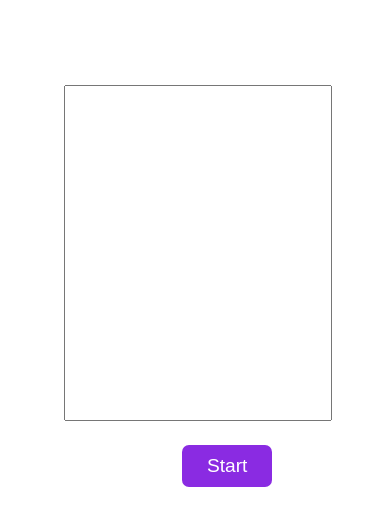
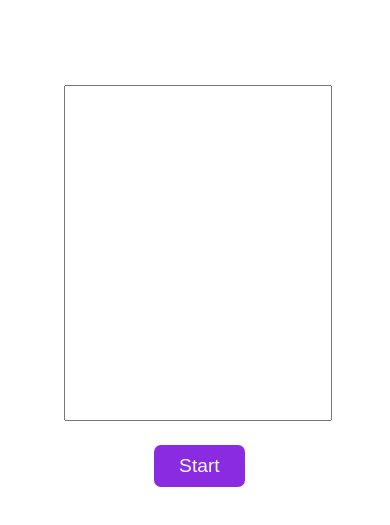
Before and after one commit to murugan-dev/text-game, a plain HTML site: page index.htm in a window 390 px wide. Shown: the part 185-710 px from the top of the page. Drawn offline with Linux system fonts and the light colour scheme.

Commit message:
button has aligned

```diff
--- a/style.css
+++ b/style.css
@@ -40,3 +40,13 @@ body{
     font-size: 1.2rem;
     cursor: pointer;
 }
+
+
+@media screen and (max-width: 480px){
+    .btn{
+        display: flex;
+        align-items: center;
+        justify-content: center;
+        margin-left: 90px;
+    }
+}
```
